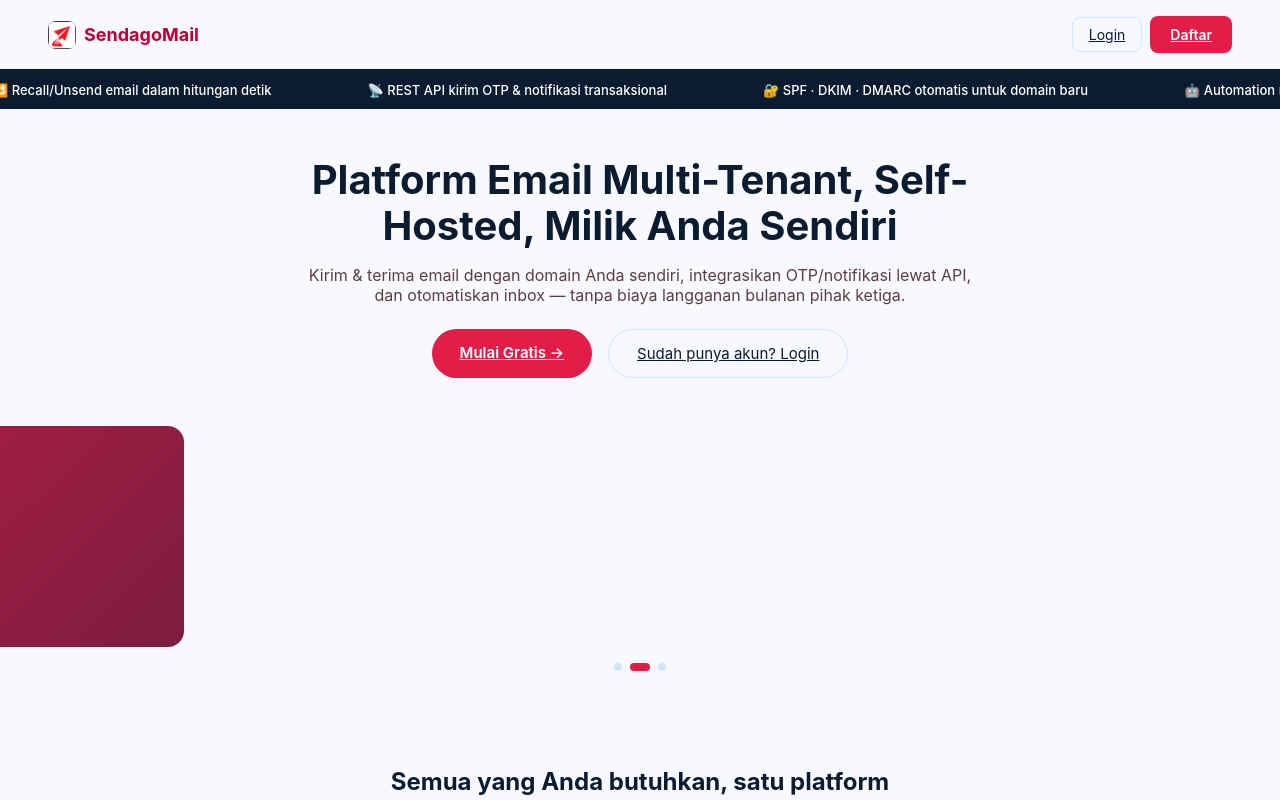
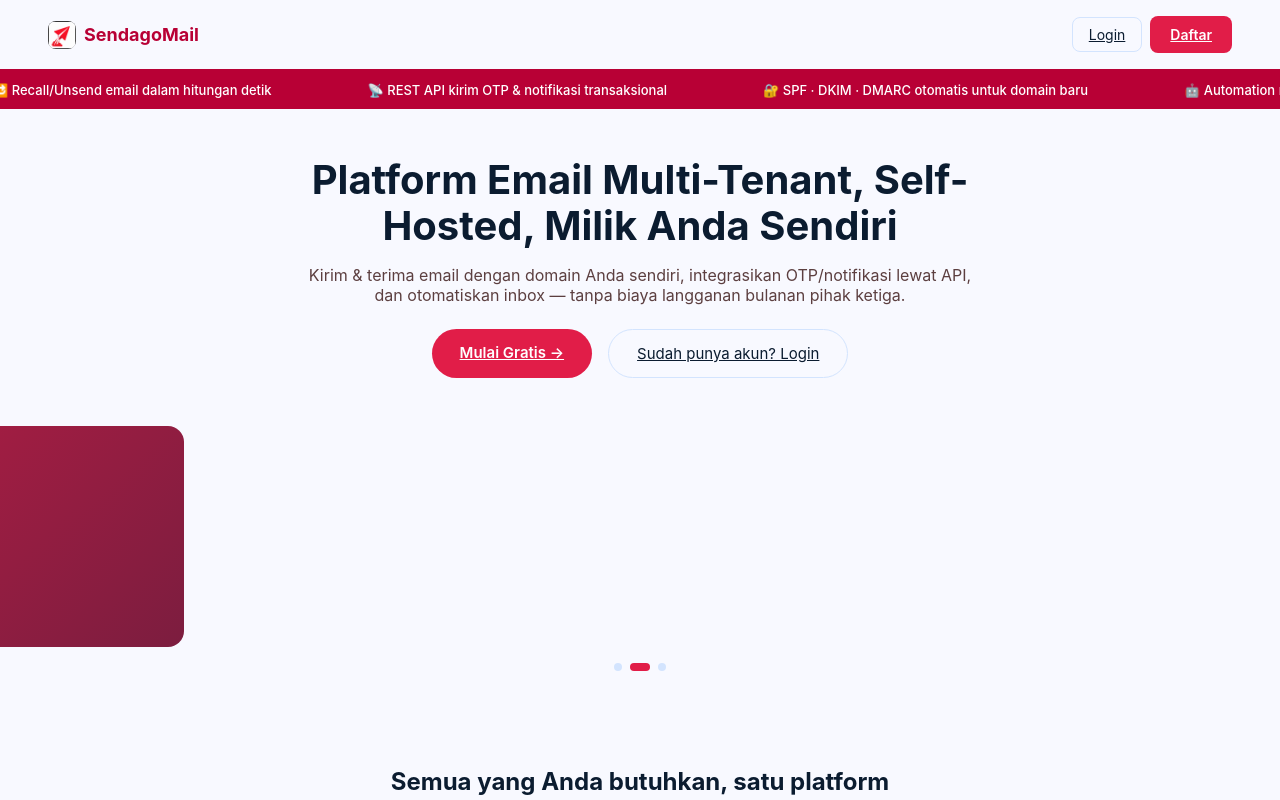
Before and after one commit to Adi-Sumardi/mailer, a React (Vite) app in the folder apps/web/: page / in a window 1280 px wide. Shown: the top 800 px of the page. Built offline with nearby package versions, Linux system fonts and the light colour scheme; no server answers.

Commit message:
Ganti warna background running text landing page jadi merah brand

```diff
--- a/apps/web/src/styles/app.css
+++ b/apps/web/src/styles/app.css
@@ -1735,7 +1735,7 @@ select:focus {
 
 /* Running text / marquee */
 .landing-marquee {
-  background: var(--color-on-surface);
+  background: var(--color-primary);
   color: white;
   overflow: hidden;
   padding: 10px 0;
```
